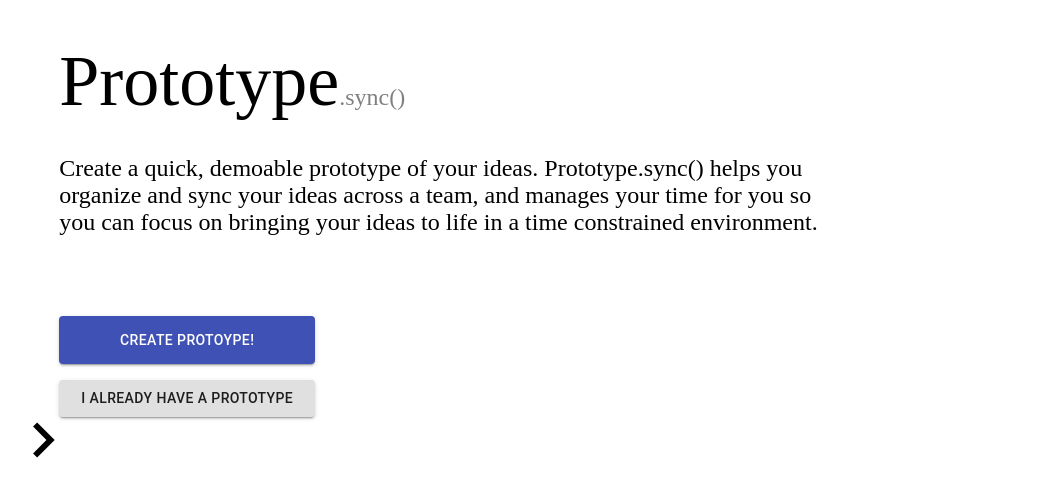
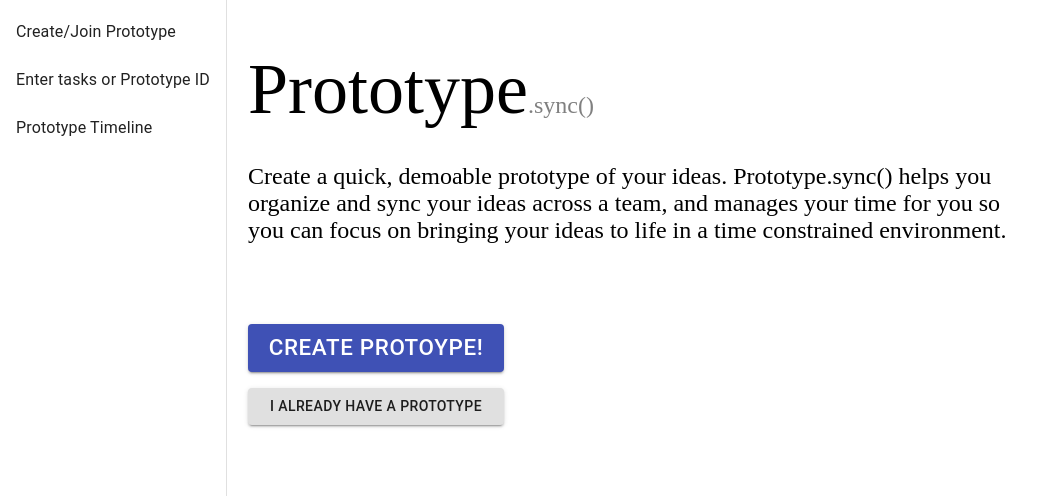
Before and after one commit to Winswins22/prototype.sync, a React (Create React App) app: page / in a window 1280 px wide. Shown: the top 496 px of the page, without its empty margins (0-1052 px from the left). Built offline with nearby package versions, Linux system fonts and the light colour scheme.

Commit message:
basic sidebar finished

```diff
--- a/src/App.js
+++ b/src/App.js
@@ -1,12 +1,23 @@
 import Home from './pages/Home/Home.jsx'
 import Sidebar from './components/Sidebar/Sidebar'
 
+import {makeStyles} from '@material-ui/core/styles'
+
+const useStyles = makeStyles({
+  container: {
+    display: "flex"
+  }
+});
+
 function App() {
+
+  const classes = useStyles();
+
   return (
-    <>
+    <div className={classes.container}>
       <Sidebar></Sidebar>
       <Home></Home>
-    </>
+    </div>
   );
 }
 
--- a/src/GlobalItems.jsx
+++ b/src/GlobalItems.jsx
@@ -25,8 +25,6 @@ export const HeadingGreyText = styled(HeadingText)`
 `
 
 export const PageWrapper = styled.div`
-  margin-left: 4vw;
-
   margin-top: 5vh;
 `
 
--- a/src/components/Sidebar/Sidebar.jsx
+++ b/src/components/Sidebar/Sidebar.jsx
@@ -1,45 +1,86 @@
 import React, { useState } from 'react'
 
-import { MdKeyboardArrowRight } from 'react-icons/md';
+import {
+  Drawer as MUIDrawer,
+  List,
+  ListItem,
+  ListItemIcon,
+  ListItemText
+} from '@material-ui/core'
 
+import {makeStyles} from '@material-ui/core/styles'
+
+// import { MdKeyboardArrowRight } from 'react-icons/md';
+
+const useStyles = makeStyles({
+  drawer: {
+    width: "240px"
+  }
+});
 
 const Sidebar = () => {
 
-  const [showSidebar, setShow] = useState(false)
+  const classes = useStyles()
 
-  const HiddenHitboxShowSidebar = () => {
+  const prototypeItems = [
+    "Create/Join Prototype",
+    "Enter tasks or Prototype ID",
+    "Prototype Timeline"
+  ]
 
-    return (
-      <div
-        style={{position:"fixed", left:"0", width:"2vw", height:"100vh"}}
-        onMouseEnter={() => setShow(true)}
-      ></div>
-    )
+  return(
+    <>
+      <MUIDrawer variant="permanent" className={classes.drawer}>
+        <List>
+            {prototypeItems.map((text, index) => (
+              <ListItem button key={text}>
+                <ListItemText primary={text} />
+              </ListItem>
+            ))}
+          </List>
+      </MUIDrawer>
+    </>
+  )
 
-  }
+}
 
-  const ShowSidebarArrow = () => {
+// const Sidebar = () => {
 
-    return(
-      <div style={{position:"fixed", height:"100vh", display:"flex", alignItems:"center"}}>
-        <MdKeyboardArrowRight
-          size={70}
-          style={{cursor:"pointer"}}>
-          onMouseEnter={() => setShow(true)}
-        </MdKeyboardArrowRight>
-      </div>
-    )
+//   const [showSidebar, setShow] = useState(false)
 
-  }
+//   const HiddenHitboxShowSidebar = () => {
+
+//     return (
+//       <div
+//         style={{position:"fixed", left:"0", width:"2vw", height:"100vh"}}
+//         onMouseEnter={() => setShow(true)}
+//       ></div>
+//     )
+
+//   }
+
+//   const ShowSidebarArrow = () => {
+
+//     return(
+//       <div style={{position:"fixed", height:"100vh", display:"flex", alignItems:"center"}}>
+//         <MdKeyboardArrowRight
+//           size={70}
+//           style={{cursor:"pointer"}}>
+//           onMouseEnter={() => setShow(true)}
+//         </MdKeyboardArrowRight>
+//       </div>
+//     )
+
+//   }
 
 
 
-  return (
-    <>
-      <HiddenHitboxShowSidebar></HiddenHitboxShowSidebar>
-      <ShowSidebarArrow></ShowSidebarArrow>
-    </>
-  )
-}
+//   return (
+//     <>
+//       <HiddenHitboxShowSidebar></HiddenHitboxShowSidebar>
+//       <ShowSidebarArrow></ShowSidebarArrow>
+//     </>
+//   )
+// }
 
 export default Sidebar
--- a/src/pages/Home/Home.jsx
+++ b/src/pages/Home/Home.jsx
@@ -26,7 +26,7 @@ const Home = () => {
     <PageWrapper>
 
       <div style={{display:"flex"}}>
-        <HeadingText> Prototype </HeadingText>
+        <HeadingText data-aos="fade-in"> Prototype </HeadingText>
         <div style={{marginTop:"2.75rem"}}>
           <WordTyper></WordTyper>
         </div>
@@ -46,7 +46,7 @@ const Home = () => {
 
       <div data-aos-delay="500" data-aos="fade-left">
         <div>
-          <Button variant="contained" color="primary" style={{width:"20vw", height:"6vh"}}>
+          <Button variant="contained" color="primary" style={{width:"20vw", height:"6vh", fontSize:"1.4rem"}}>
             Create Protoype!
           </Button>
         </div>
```
Also changed, not shown: 1 other file (tests, documents, lock files or other folders).
